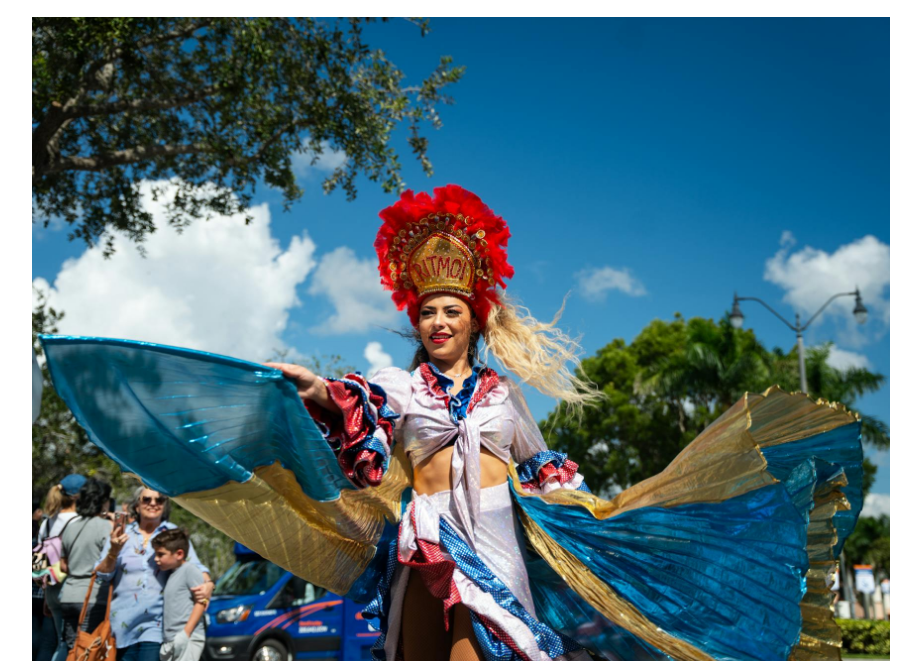
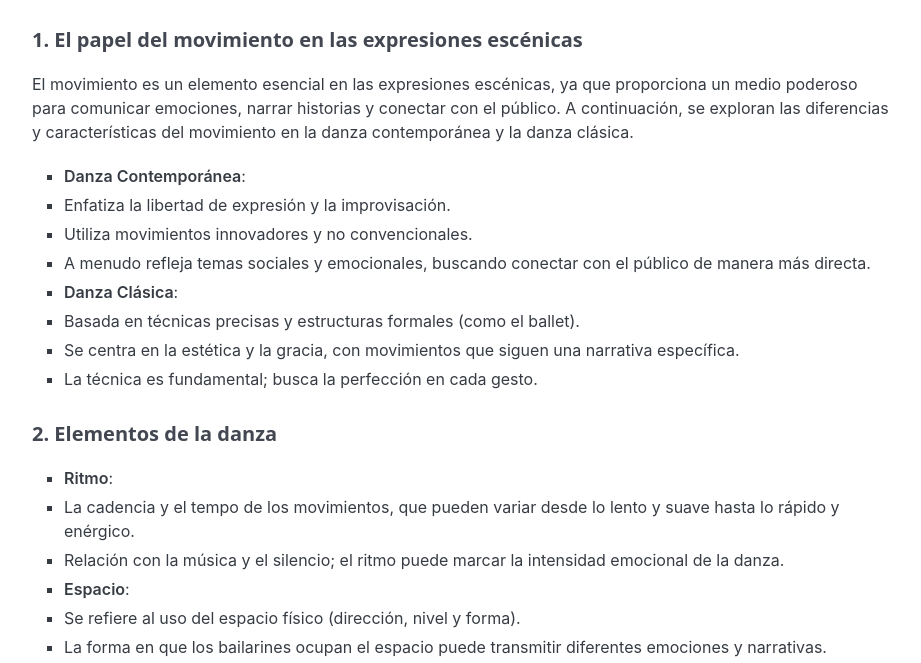
Before and after one commit to Eliezer516/clases, an Eleventy site: page src/clases/danza-y-movimiento.md in a window 1280 px wide. Shown: the part 144-807 px from the top of the page, without its empty margins (179-1100 px from the left). Built offline with nearby package versions, Linux system fonts and the light colour scheme; Eleventy itself is replaced by a stand-in of ours; files that its build step writes are made by us from their sources; what @formkit/tempo, pretty-error would draw is missing.

Commit message:
Update 1eraño - arteypatrimonio “danza-y-movimiento”

```diff
--- a/src/clases/danza-y-movimiento.md
+++ b/src/clases/danza-y-movimiento.md
@@ -6,8 +6,6 @@ sveltiafilter: 1eraño-arteypatrimonio
 seccion: 1eraño
 area: arteypatrimonio
 ---
-![](/src/assets/images/pexels-david-daza-30287464.jpg)
-
 ### 1. El papel del movimiento en las expresiones escénicas
 
 El movimiento es un elemento esencial en las expresiones escénicas, ya que proporciona un medio poderoso para comunicar emociones, narrar historias y conectar con el público. A continuación, se exploran las diferencias y características del movimiento en la danza contemporánea y la danza clásica.
```
